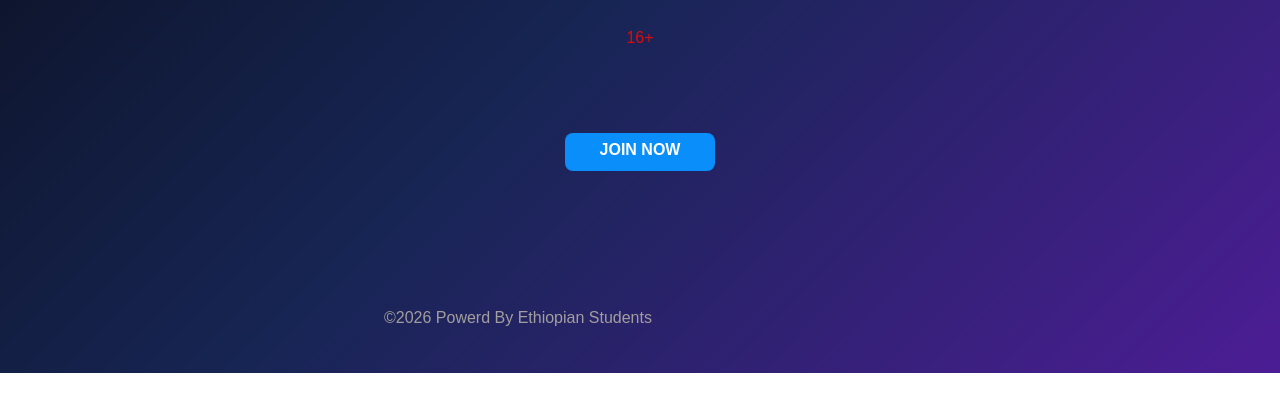
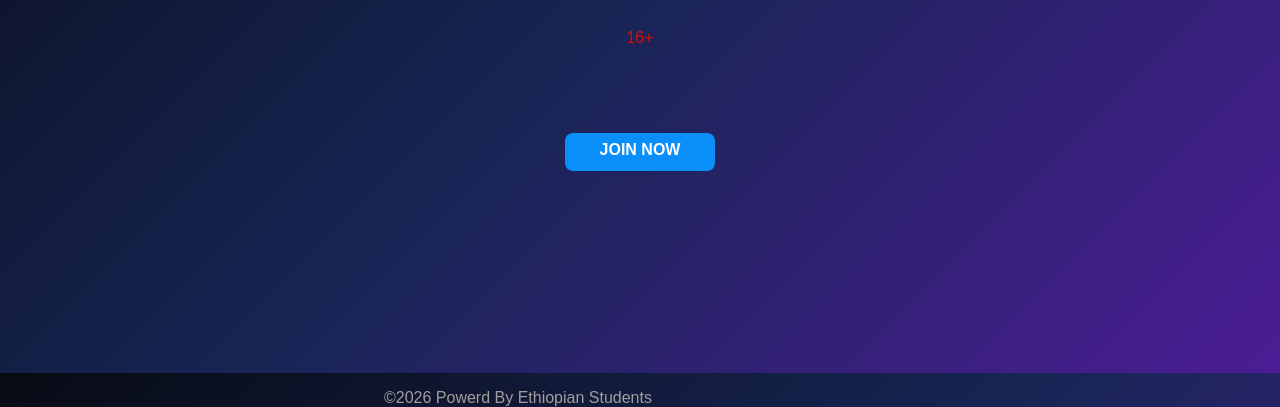
Before and after one commit to EthiopiaHigh/High-School-Group, a plain HTML site: page index.html in a window 1280 px wide. Shown: the part 427-834 px from the top of the page. Before the commit the page ends 800 px from the top, so only its background shows below. Drawn offline with Linux system fonts and the light colour scheme.

Commit message:
Update style.css

```diff
--- a/style.css
+++ b/style.css
@@ -56,9 +56,9 @@ body {
 }
 #FO {
   position: absolute;
-  top: 90%;
+  top: 100%;
   left: 30%;
   font-family: sans-serif;
-  font-family: 12px;
+  font-family: 8px;
   color: hwb(0 62% 36%);
 }
```
